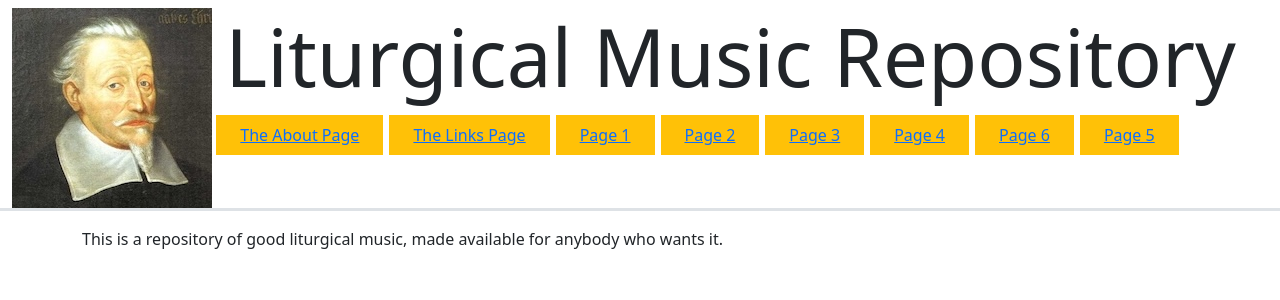
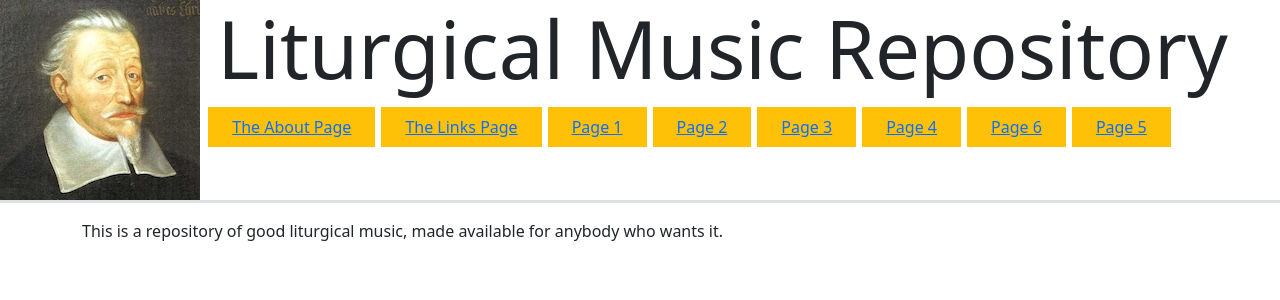
Before and after one commit to coranglais16/liturgical-music, a Jekyll site: the page built from docs/index.md, in a window 1280 px wide. Shown: the top 300 px of the page. Built offline with Jekyll 4.4.1, drawn with Linux system fonts in a browser that asks for light colours.

Commit message:
rm padding around header

```diff
--- a/docs/_layouts/default.html
+++ b/docs/_layouts/default.html
@@ -9,7 +9,7 @@
 
 <body>
 
-<header class="container-fluid pt-2 border-bottom border-black border-3">
+<header class="container-fluid p-0 border-bottom border-black border-3">
 	<div class="row">
 		<div class="col-2">
 			<img src="{{ 'assets/schütz.jpg' | relative_url }}" alt="An image of Heinrich Schütz">
```
